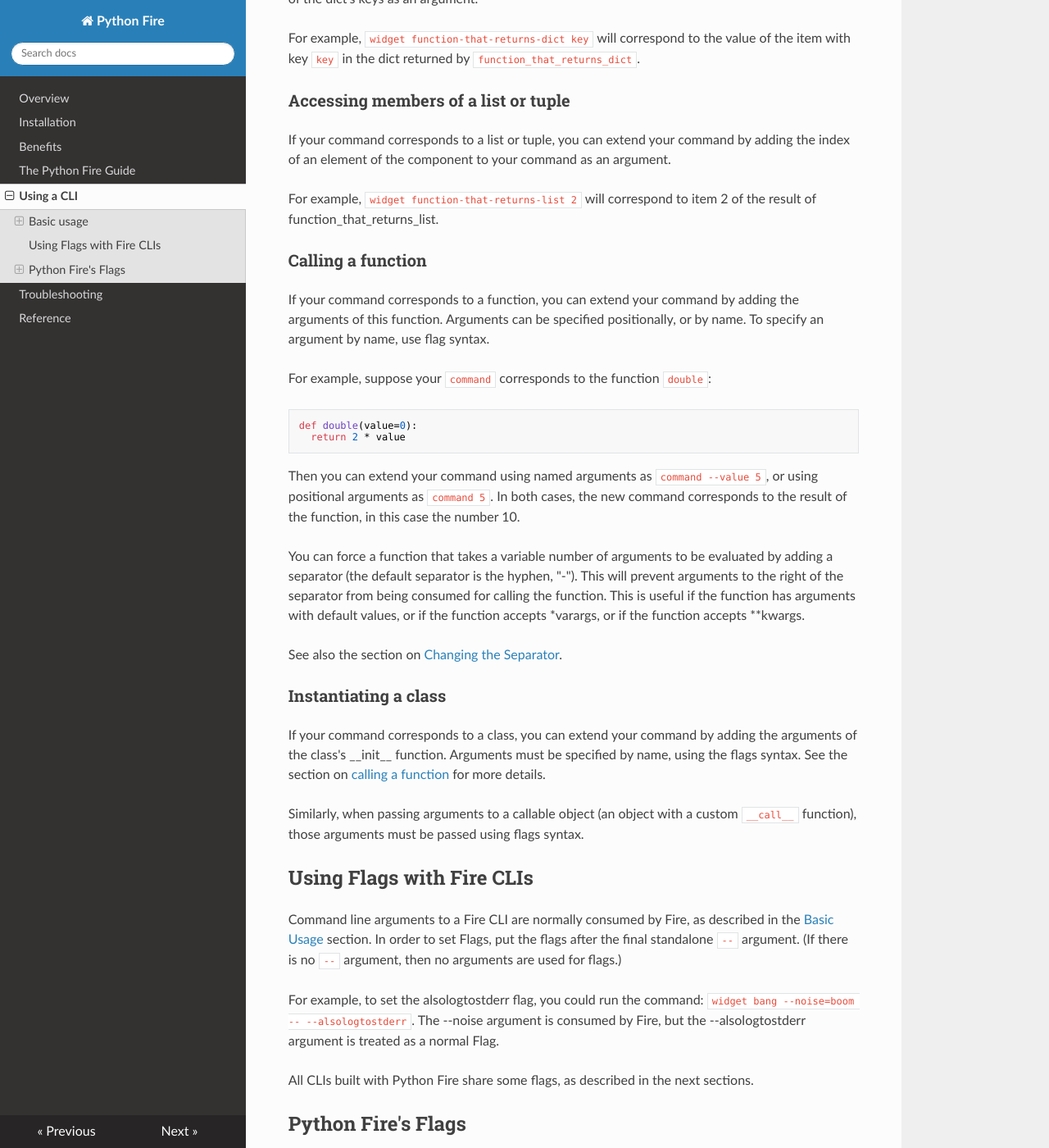
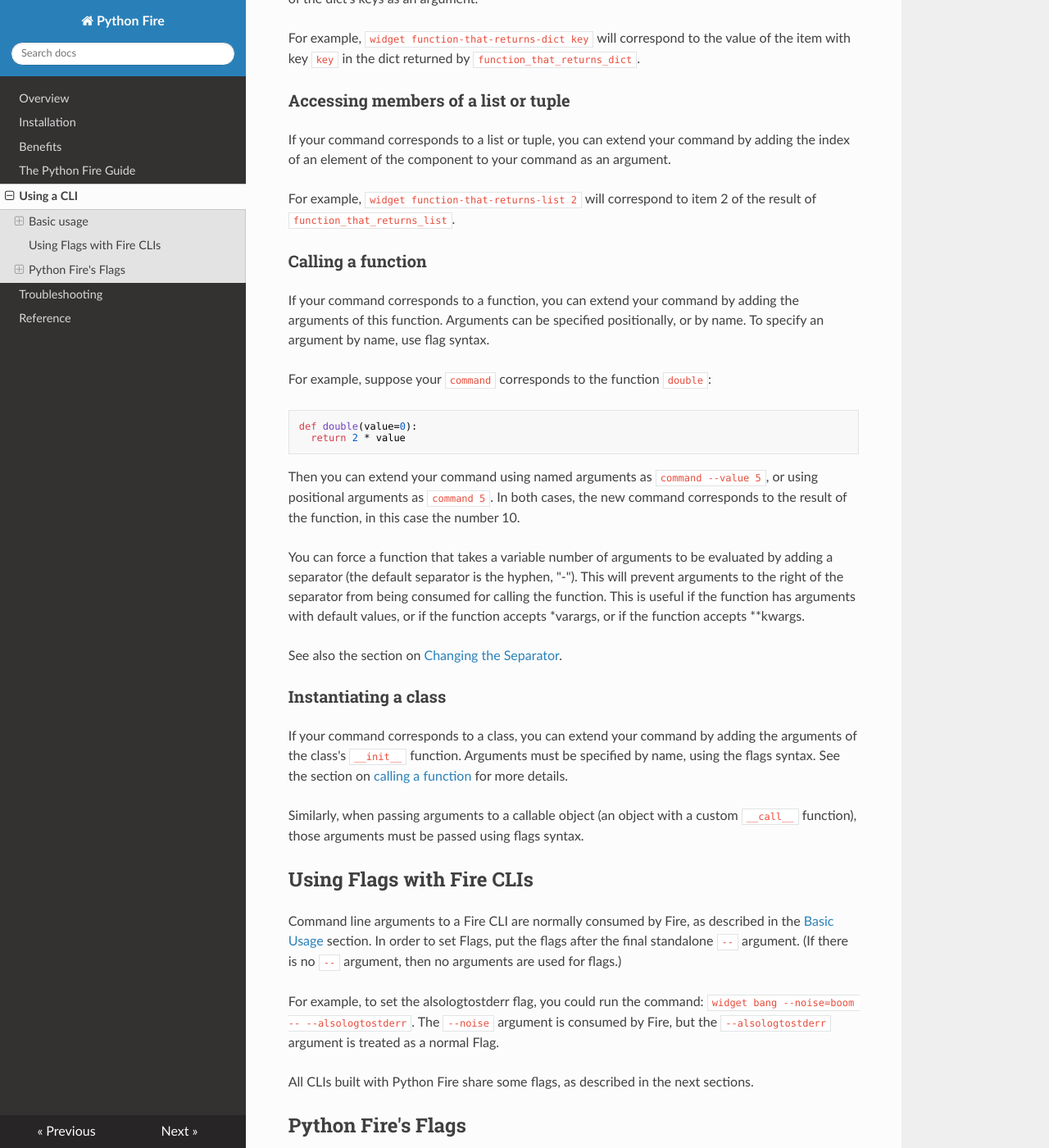
Before and after one commit to google/python-fire, an MkDocs documentation site: the page built from docs/using-cli.md, in a window 1280 px wide and 1400 px high, scrolled down 1151 px. Shown: the whole window at 82% size. Built offline with MkDocs 1.6.1, drawn with Linux system fonts in a browser that asks for light colours; nearby versions of some CDN libraries; old or Windows-style settings are respelled for this version of MkDocs; some of the changed text lies outside the part shown.

```diff
--- a/docs/using-cli.md
+++ b/docs/using-cli.md
@@ -57,7 +57,7 @@ If your command corresponds to a list or tuple, you can extend your command by
 adding the index of an element of the component to your command as an argument.
 
 For example, `widget function-that-returns-list 2` will correspond to item 2 of
-the result of function_that_returns_list.
+the result of `function_that_returns_list`.
 
 
 ### Calling a function
@@ -90,7 +90,7 @@ See also the section on [Changing the Separator](#separator-flag).
 ### Instantiating a class
 
 If your command corresponds to a class, you can extend your command by adding
-the arguments of the class's \_\_init\_\_ function. Arguments must be specified
+the arguments of the class's `__init__` function. Arguments must be specified
 by name, using the flags syntax. See the section on
 [calling a function](#calling-a-function) for more details.
 
@@ -105,8 +105,8 @@ after the final standalone `--` argument. (If there is no `--` argument, then no
 arguments are used for flags.)
 
 For example, to set the alsologtostderr flag, you could run the command:
-`widget bang --noise=boom -- --alsologtostderr`. The --noise argument is
-consumed by Fire, but the --alsologtostderr argument is treated as a normal
+`widget bang --noise=boom -- --alsologtostderr`. The `--noise` argument is
+consumed by Fire, but the `--alsologtostderr` argument is treated as a normal
 Flag.
 
 All CLIs built with Python Fire share some flags, as described in the next
@@ -146,7 +146,7 @@ the `ipython` package needs to be installed in your environment.
 Call `widget -- --completion` to generate a completion script for the Fire CLI
 `widget`. To save the completion script to your home directory, you could e.g.
 run `widget -- --completion > ~/.widget-completion`. You should then source this
-file; to get permanent completion, source this file from your .bashrc file.
+file; to get permanent completion, source this file from your `.bashrc` file.
 
 Call `widget -- --completion fish` to generate a completion script for the Fish
 shell. Source this file from your fish.config.
@@ -177,7 +177,7 @@ corresponds to, as well as usage information for how to extend that command.
 ### `--trace`: Getting a Fire trace <a name="trace-flag"></a>
 
 In order to understand what is happening when you call Python Fire, it can be
-useful to request a trace. This is done via the --trace flag, e.g.
+useful to request a trace. This is done via the `--trace` flag, e.g.
 `widget whack 5 -- --trace`.
 
 A trace provides step by step information about how the Fire command was
```
